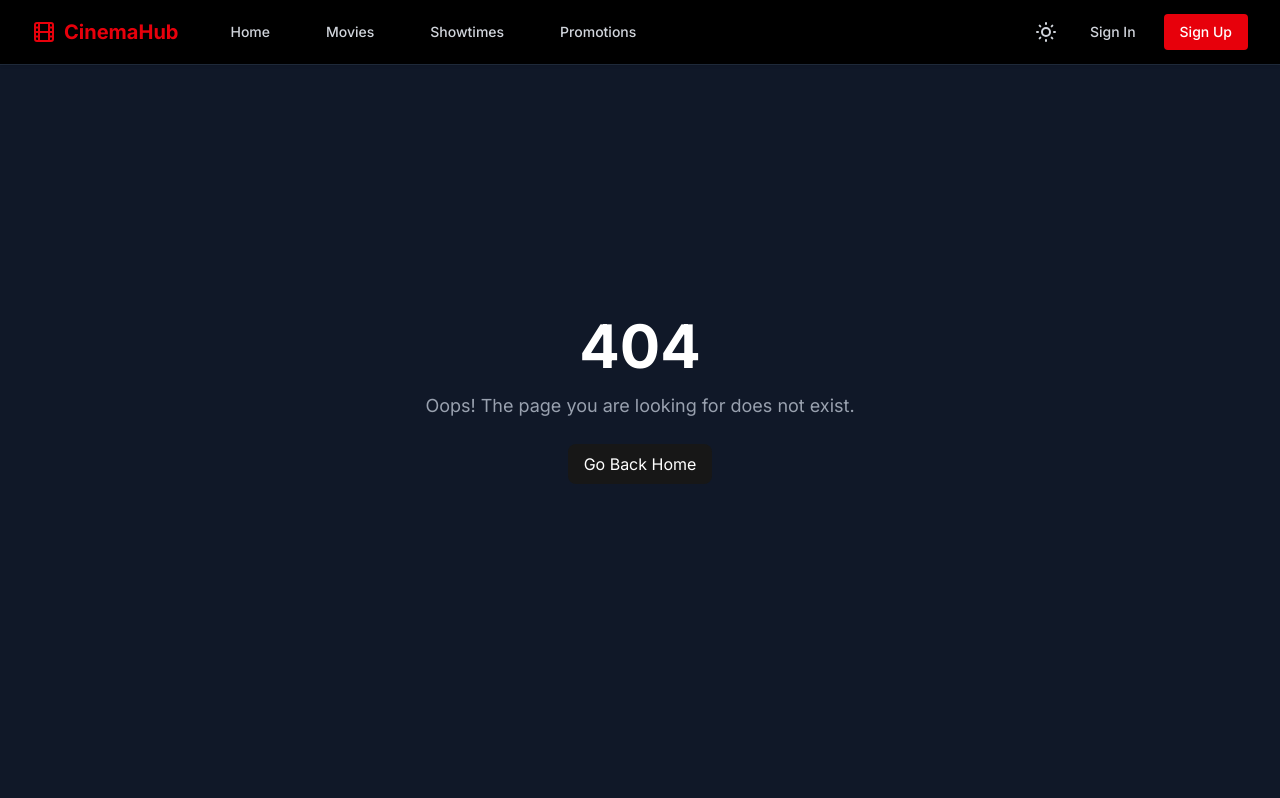
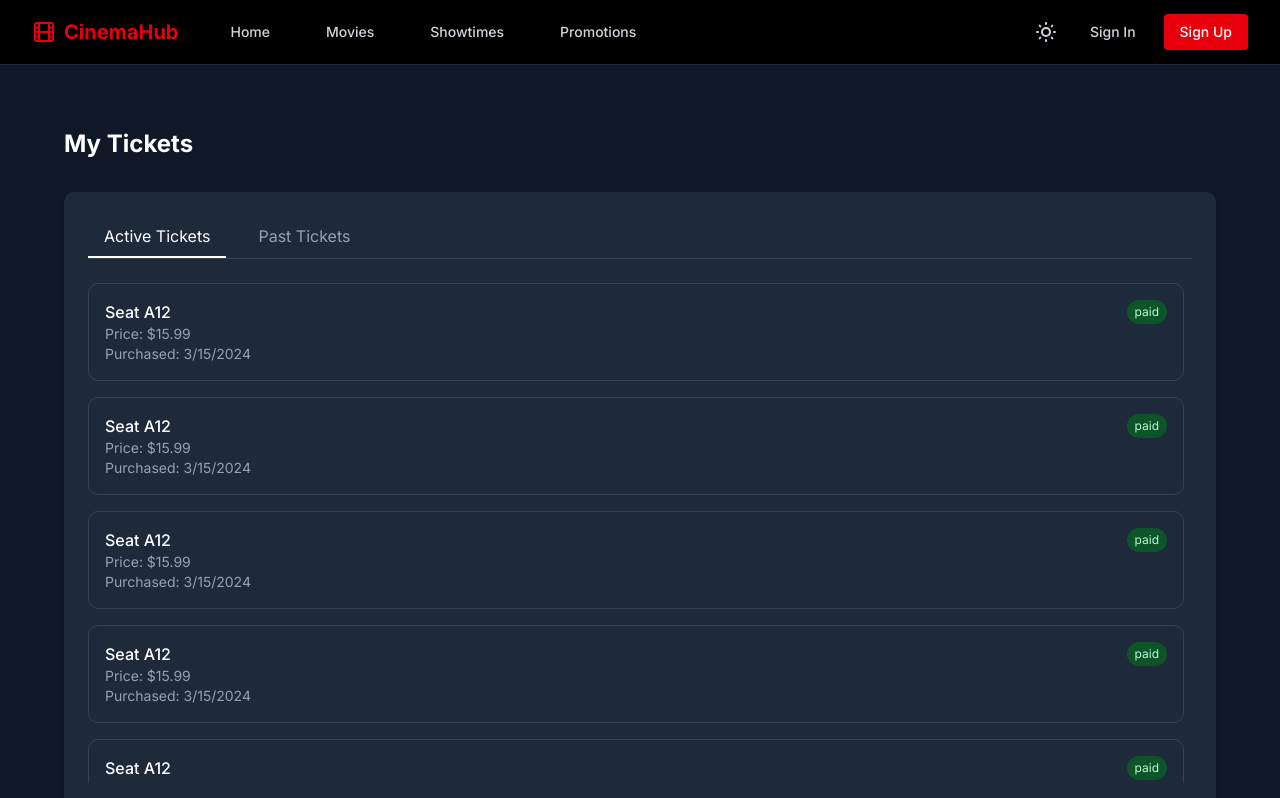
Before and after one commit to lh-rubz/GSG_Cinema, a Next.js app: page /tickets in a window 1280 px wide. Before the commit this address had no page. Shown: the top 798 px of the page. Built offline with nearby package versions, Linux system fonts and the light colour scheme.

Commit message:
implement tickets page

```diff
--- /dev/null
+++ b/app/tickets/page.tsx
@@ -0,0 +1,206 @@
+'use client';
+
+import { useState } from "react";
+import { useRouter } from "next/navigation";
+import { Ticket as TicketIcon } from "lucide-react";
+import type { Ticket } from "../../types/types";
+
+// Temporary mock data for tickets
+const mockActiveTickets: Ticket[] = [
+  {
+    id: "t1",
+    userId: "mohammad",
+    showtimeId: "st1",
+    seatId: "A12",
+    price: 15.99,
+    purchaseDate: "2024-03-15T10:00:00Z",
+    status: "paid"
+  },
+  {
+    id: "t1",
+    userId: "mohammad",
+    showtimeId: "st1",
+    seatId: "A12",
+    price: 15.99,
+    purchaseDate: "2024-03-15T10:00:00Z",
+    status: "paid"
+  },
+  {
+    id: "t1",
+    userId: "mohammad",
+    showtimeId: "st1",
+    seatId: "A12",
+    price: 15.99,
+    purchaseDate: "2024-03-15T10:00:00Z",
+    status: "paid"
+  },
+  {
+    id: "t1",
+    userId: "mohammad",
+    showtimeId: "st1",
+    seatId: "A12",
+    price: 15.99,
+    purchaseDate: "2024-03-15T10:00:00Z",
+    status: "paid"
+  },
+  {
+    id: "t1",
+    userId: "mohammad",
+    showtimeId: "st1",
+    seatId: "A12",
+    price: 15.99,
+    purchaseDate: "2024-03-15T10:00:00Z",
+    status: "paid"
+  },
+
+];
+
+const mockPastTickets: Ticket[] = [
+  {
+    id: "t2",
+    userId: "mohammad",
+    showtimeId: "st2",
+    seatId: "B15",
+    price: 12.99,
+    purchaseDate: "2024-03-10T15:30:00Z",
+    status: "used"
+  }
+];
+
+export default function TicketsPage() {
+  const router = useRouter();
+  const [activeTab, setActiveTab] = useState<'active' | 'past'>('active');
+  const [activeTickets, setActiveTickets] = useState<Ticket[]>(mockActiveTickets);
+  const [pastTickets, setPastTickets] = useState<Ticket[]>(mockPastTickets);
+
+  const renderActiveTickets = () => {
+    if (activeTickets.length === 0) {
+      return (
+        <div className="flex flex-col items-center justify-center py-6">
+          <TicketIcon className="w-12 h-12 text-gray-300 dark:text-gray-600" />
+          <h3 className="mt-4 text-lg font-semibold dark:text-white">No active tickets</h3>
+          <p className="mt-1 text-sm text-gray-500 dark:text-gray-400">You don't have any upcoming movie tickets.</p>
+          <button
+            onClick={() => router.push("/showtimes")}
+            className="mt-4 px-4 py-2 bg-red-500 text-white rounded-lg hover:bg-red-600 transition-colors"
+          >
+            Book Tickets
+          </button>
+        </div>
+      );
+    }
+
+    return (
+      <div className="space-y-4">
+        {activeTickets.map((ticket) => (
+          <div key={ticket.id} className="p-4 border dark:border-gray-700 rounded-lg">
+            <div className="flex justify-between items-start">
+              <div>
+                <h3 className="font-medium dark:text-white">Seat {ticket.seatId}</h3>
+                <p className="text-sm text-gray-500 dark:text-gray-400">
+                  Price: ${ticket.price.toFixed(2)}
+                </p>
+                <p className="text-sm text-gray-500 dark:text-gray-400">
+                  Purchased: {new Date(ticket.purchaseDate).toLocaleDateString()}
+                </p>
+              </div>
+              <span className={`px-2 py-1 rounded-full text-xs ${
+                ticket.status === "paid"
+                  ? "bg-green-100 text-green-800 dark:bg-green-900 dark:text-green-200"
+                  : "bg-yellow-100 text-yellow-800 dark:bg-yellow-900 dark:text-yellow-200"
+              }`}>
+                {ticket.status}
+              </span>
+            </div>
+          </div>
+        ))}
+      </div>
+    );
+  };
+
+  const renderPastTickets = () => {
+    if (pastTickets.length === 0) {
+      return (
+        <div className="flex flex-col items-center justify-center py-6">
+          <TicketIcon className="w-12 h-12 text-gray-300 dark:text-gray-600" />
+          <h3 className="mt-4 text-lg font-semibold dark:text-white">No past tickets</h3>
+          <p className="mt-1 text-sm text-gray-500 dark:text-gray-400">You don't have any past movie tickets.</p>
+        </div>
+      );
+    }
+
+    return (
+      <div className="space-y-4">
+        {pastTickets.map((ticket) => (
+          <div key={ticket.id} className="p-4 border dark:border-gray-700 rounded-lg">
+            <div className="flex justify-between items-start">
+              <div>
+                <h3 className="font-medium dark:text-white">Seat {ticket.seatId}</h3>
+                <p className="text-sm text-gray-500 dark:text-gray-400">
+                  Price: ${ticket.price.toFixed(2)}
+                </p>
+                <p className="text-sm text-gray-500 dark:text-gray-400">
+                  Purchased: {new Date(ticket.purchaseDate).toLocaleDateString()}
+                </p>
+              </div>
+              <span className="px-2 py-1 rounded-full text-xs bg-gray-100 text-gray-800 dark:bg-gray-700 dark:text-gray-200">
+                {ticket.status}
+              </span>
+            </div>
+          </div>
+        ))}
+      </div>
+    );
+  };
+
+  return (
+    <main className="bg-gray-50 dark:bg-gray-900 px-4 py-16 mt-16">
+      <div className="max-w-6xl mx-auto">
+        <h1 className="text-2xl font-bold mb-8 dark:text-white">My Tickets</h1>
+
+        <div className="bg-white dark:bg-gray-800 rounded-lg shadow-sm">
+          {/* Tab Navigation */}
+          <div className="px-6 pt-6">
+            <div className="flex gap-4 border-b border-gray-100 dark:border-gray-700">
+              <button
+                onClick={() => setActiveTab('active')}
+                className={`px-4 py-2 border-b-2 ${
+                  activeTab === 'active'
+                    ? 'border-gray-900 dark:border-white text-gray-900 dark:text-white'
+                    : 'border-transparent text-gray-500 dark:text-gray-400 hover:text-gray-700 dark:hover:text-gray-300'
+                }`}
+              >
+                Active Tickets
+              </button>
+              <button
+                onClick={() => setActiveTab('past')}
+                className={`px-4 py-2 border-b-2 ${
+                  activeTab === 'past'
+                    ? 'border-gray-900 dark:border-white text-gray-900 dark:text-white'
+                    : 'border-transparent text-gray-500 dark:text-gray-400 hover:text-gray-700 dark:hover:text-gray-300'
+                }`}
+              >
+                Past Tickets
+              </button>
+            </div>
+          </div>
+
+          {/* Tab Content */}
+          <div className="p-6">
+            {activeTab === 'active' && (
+              <div className="max-h-[calc(100vh-300px)] overflow-y-auto pr-2">
+                {renderActiveTickets()}
+              </div>
+            )}
+
+            {activeTab === 'past' && (
+              <div className="max-h-[calc(100vh-300px)] overflow-y-auto pr-2">
+                {renderPastTickets()}
+              </div>
+            )}
+          </div>
+        </div>
+      </div>
+    </main>
+  );
+}
```
